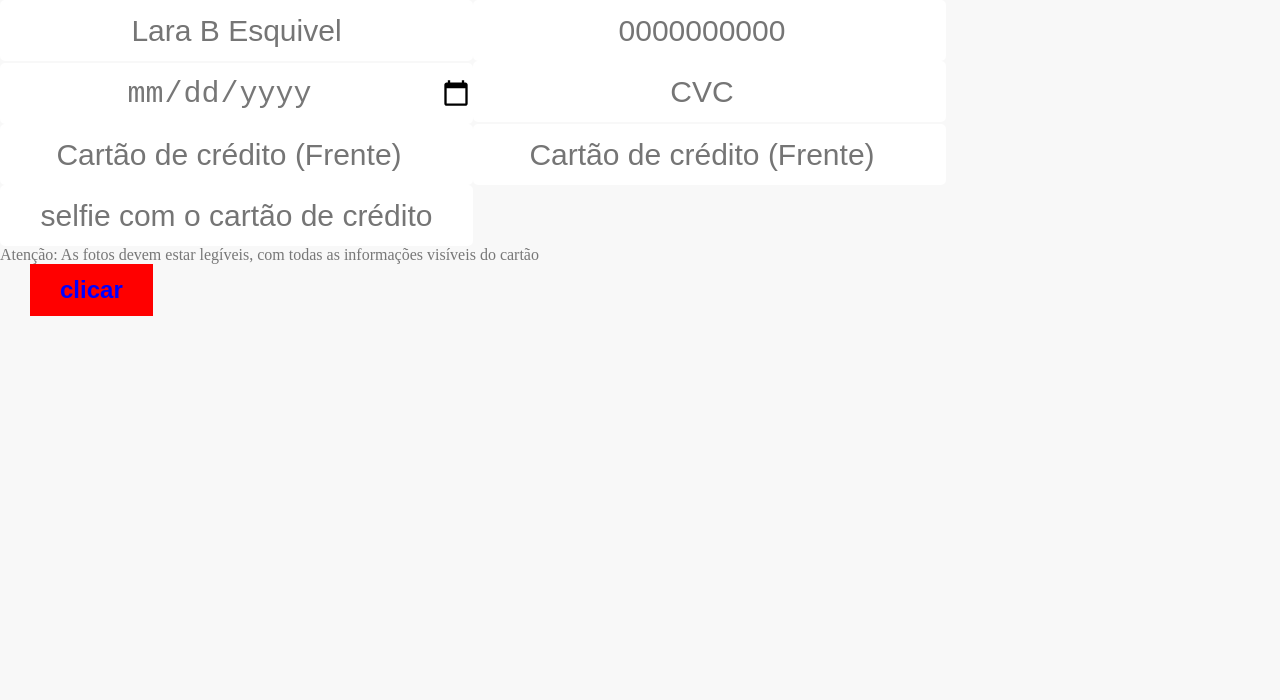
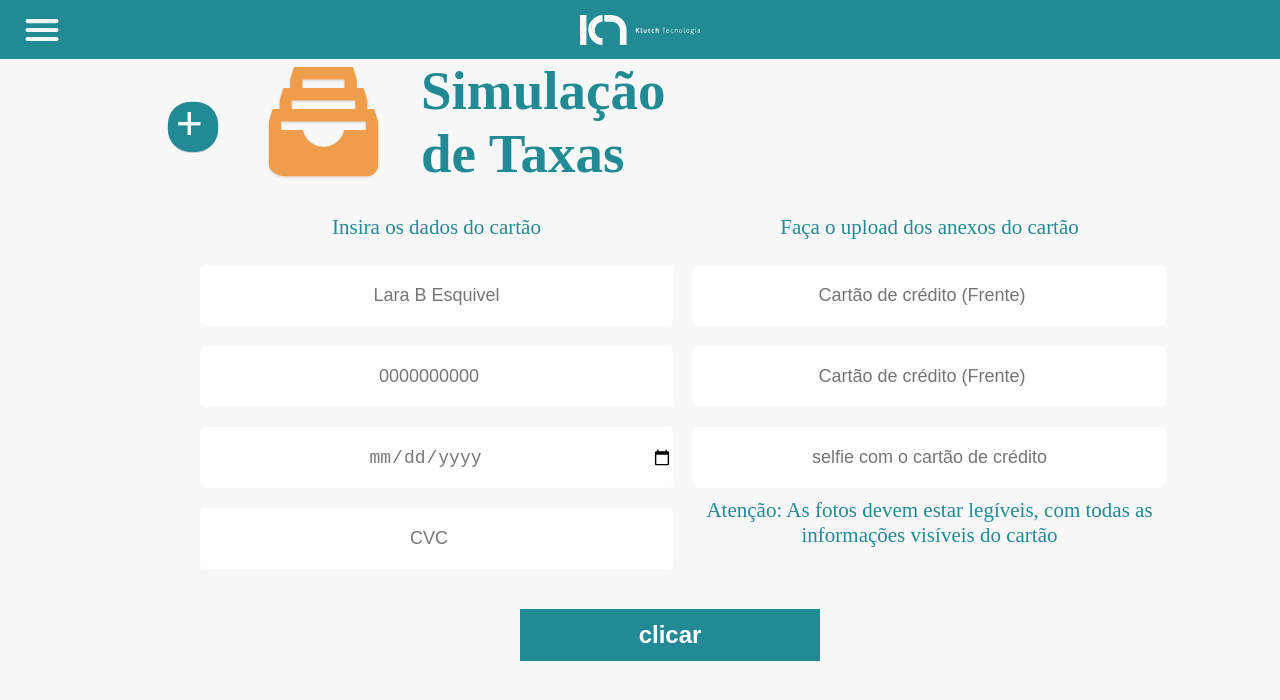
Before and after one commit to moraes3000/desafio_klutch, a Next.js app: page /form in a window 1280 px wide. Shown: the top 700 px of the page. Built offline with nearby package versions, Linux system fonts and the light colour scheme.

Commit message:
escolha  tela

```diff
--- a/src/components/Button/index.tsx
+++ b/src/components/Button/index.tsx
@@ -15,8 +15,8 @@
         <button className={styles.button}
             onClick={onClick}
             style={{
-                backgroundColor: color,
-                color: bg,
+                backgroundColor: bg,
+                color: color,
             }}
         >
             {name}
--- a/src/components/Input/input.module.scss
+++ b/src/components/Input/input.module.scss
@@ -9,7 +9,7 @@
     outline: 0;
 
     text-align: center;
-    font-size: 30px;
+    font-size: 18px;
     color: #777;
 
     ::placeholder {
--- /dev/null
+++ b/src/pages/form/formulario.module.scss
@@ -0,0 +1,34 @@
+.container {
+    width: 960px;
+    margin: auto;
+
+    button {
+        text-align: center;
+    }
+
+
+}
+
+.conteudo {
+    display: flex;
+    text-align: center;
+    margin: 30px;
+    p {
+        font-size: 21px;
+        color: var(--cor-primaria);
+        margin-bottom: 15px;
+    }
+    input {
+        margin: 10px;
+    }
+}
+
+.footer{
+    margin:auto;
+    width:300px;
+    justify-items: center;
+    align-items: center;
+    button{
+        width:100%;
+    }
+}
--- a/src/pages/form/index.tsx
+++ b/src/pages/form/index.tsx
@@ -1,10 +1,23 @@
 import Button from "../../components/Button";
+import Header from "../../components/Header";
 import Input from "../../components/Input";
+import TelaHome from "../../components/TelaHome";
+import Cabecalho from "../../components/TelaHome/cabecalho";
 
+import styles from "./formulario.module.scss";
 export default function Form() {
     return (
+        <>
+
+            <Header />
+            <div className={styles.container}>
+
+                <Cabecalho />
+
+
+                <div className={styles.conteudo}>
                     <div>
-            <div>
+                        <p>Insira os dados do cartão</p>
                         <Input name='' placeholder='Lara B Esquivel' type='text' />
                         <Input name='' placeholder='0000000000' type='number' />
                         <Input name='' placeholder='Data de Validade' type='date' />
@@ -12,14 +25,20 @@
                     </div>
 
                     <div>
+                        <p>Faça o upload dos anexos  do cartão</p>
                         <Input name='' placeholder='Cartão de crédito (Frente)' type='number' />
                         <Input name='' placeholder='Cartão de crédito (Frente)' type='number' />
                         <Input name='' placeholder='selfie com o cartão de crédito' type='text' />
                         <p>Atenção: As fotos devem estar legíveis, com todas as informações visíveis do cartão</p>
 
-                <Button name='clicar' color='red' bg='blue'/>
+
                     </div>
                 </div>
+                <div className={styles.footer}>
+                    <Button name='clicar' color='#fff' bg='#228a95' />
+                </div>
+            </div>
+        </>
 
     )
 }
```
Also changed, not shown: src/pages/escolha/index.tsx (added, +14 -0 lines), src/pages/escolha/escolha.module.scss (added). Lines whose indentation alone changed are shown as unchanged.
